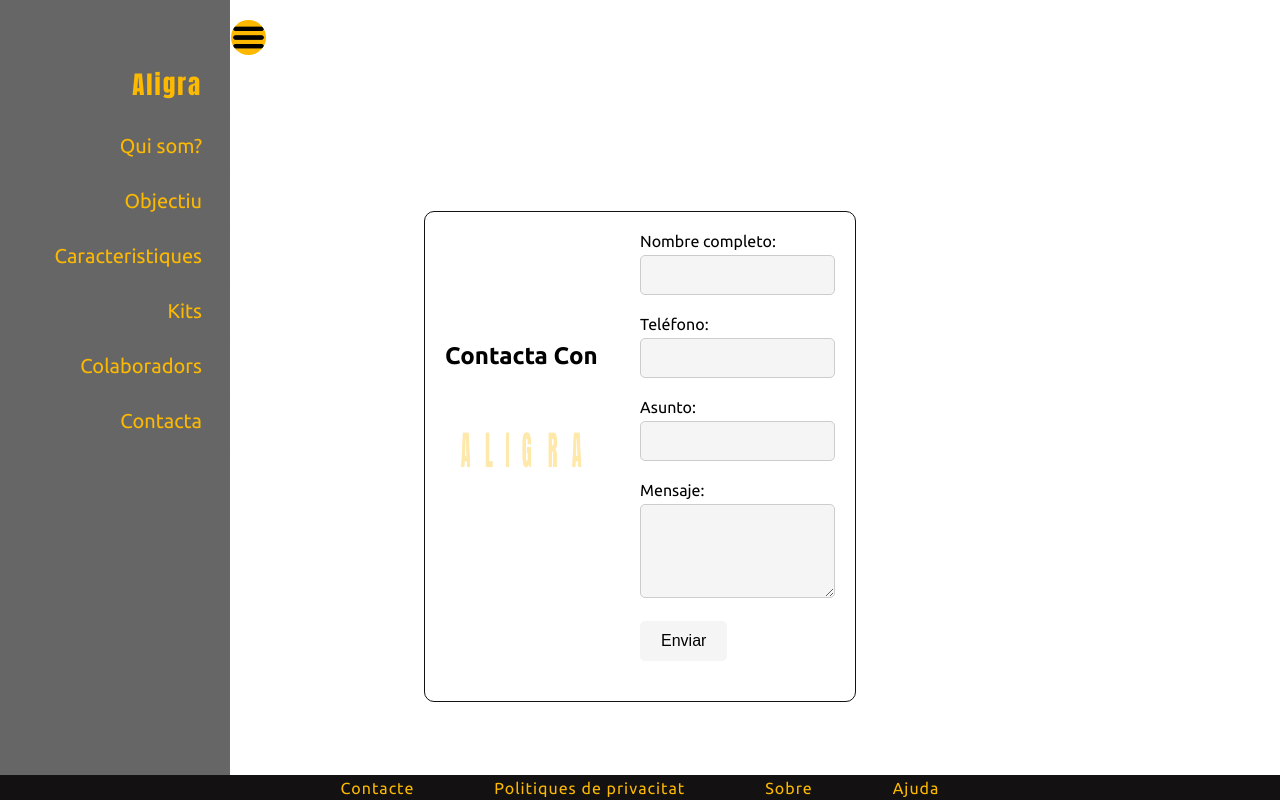
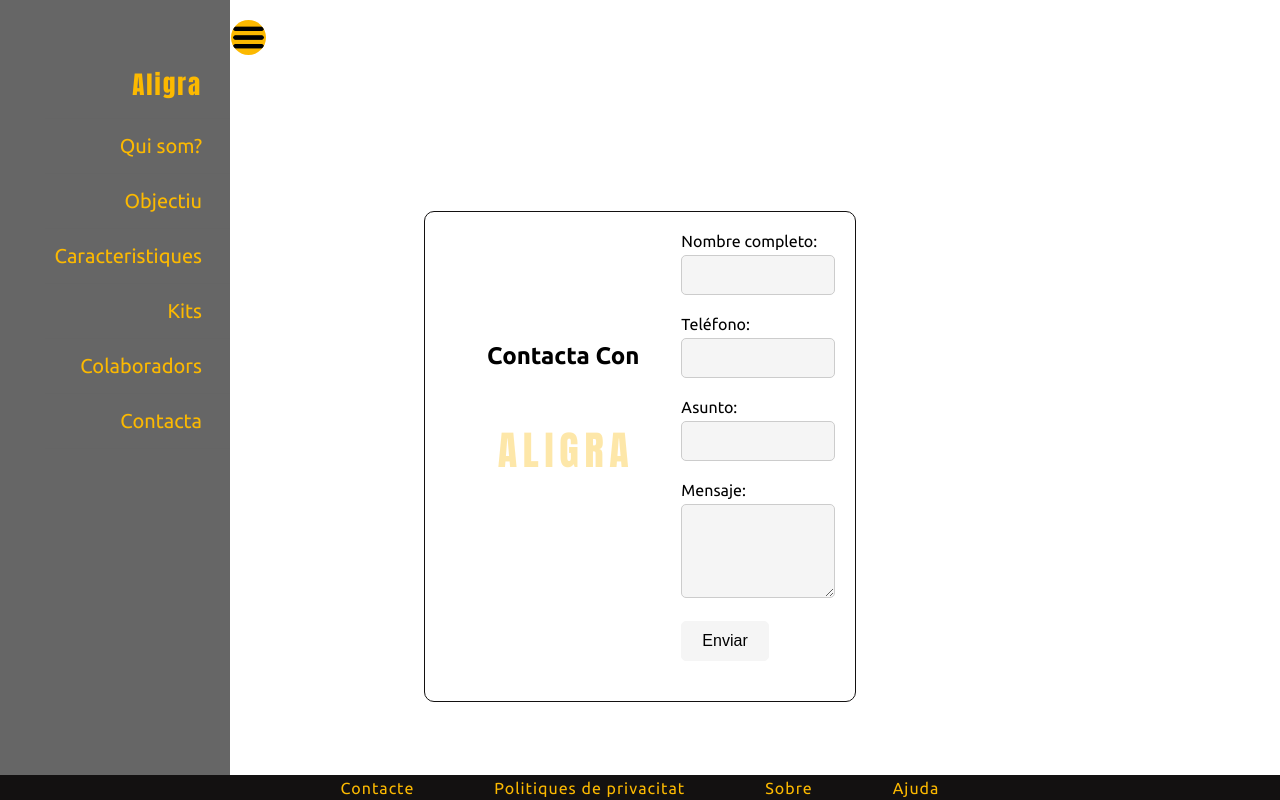
Before and after one commit to Manuraptor/amunt-p1-aligra, a SvelteKit app: page /Contacta in a window 1280 px wide. Built offline with nearby package versions, Linux system fonts and the light colour scheme.

Commit message:
formulario

```diff
--- a/src/routes/Contacta/+page.svelte
+++ b/src/routes/Contacta/+page.svelte
@@ -47,16 +47,16 @@
                 <button type="submit">Enviar</button>
             </form>
         </div>
+        <footer class="success-message" style="display: none;">
+            ¡El formulario se ha enviado con éxito! Pronto te responderemos.
+        </footer>
     </section>
 
 
-    <footer class="success-message" style="display: none;">
-        ¡El formulario se ha enviado con éxito! Pronto te responderemos.
-    </footer>
 </main>
 
 <style>
-   /* main {
+    main {
         display: flex;
         justify-content: center;
         align-items: center;
@@ -75,6 +75,7 @@
     }
 
     article {
+        width: 300px;
         text-align: center;
         margin-bottom: 90px;
     }
@@ -146,99 +147,9 @@
         50% {
             opacity: 1;
         }
-    }*/
-   main {
-       display: flex;
-       justify-content: center;
-       align-items: center;
-       height: 100vh;
-       overflow: hidden;
-   }
-
-   section {
-       display: flex;
-       justify-content: space-between;
-       align-items: center;
-       width: 90%;
-       padding: 20px;
-       border: 1px solid #131111;
-       border-radius: 10px;
-   }
-
-   article {
-       text-align: center;
-       margin-bottom: 90px;
-   }
-
-   .contact-form {
-       width: 50%;
-   }
-
-   div {
-       margin-bottom: 20px;
-   }
-
-   label {
-       display: block;
-       margin-bottom: 5px;
-   }
-
-   input,
-   textarea {
-       width: 100%;
-       padding: 10px;
-       border: 1px solid #ccc;
-       border-radius: 5px;
-       font-size: 16px;
-       background-color: #f5f5f5;
-   }
-
-   textarea {
-       resize: vertical;
-   }
-
-   button {
-       background-color: #f5f5f5;
-       color: black;
-       border: 1px solid #f5f5f5;
-       border-radius: 5px;
-       padding: 10px 20px;
-       cursor: pointer;
-       font-size: 16px;
-   }
-
-   .rotate-letter {
-       margin-top: 30px;
-       display: inline-block;
-       font-family: Impact, sans-serif;
-       font-weight: lighter;
-       color: #FCB900;
-       font-size: 40px;
-       /* Agregar efecto 3D */
-       transform-style: preserve-3d;
-       perspective: 1000px;
-       /* Inicialmente invisible */
-       opacity: 0;
-       /* Aparición gradual con opacidad */
-       animation: rotateLetter 6s linear infinite, fadeInOut 6s linear infinite;
-   }
-
-   @keyframes rotateLetter {
-       0% {
-           transform: rotateY(0deg);
-       }
-       100% {
-           transform: rotateY(360deg);
-       }
-   }
-
-   @keyframes fadeInOut {
-       0%, 100% {
-           opacity: 0;
-       }
-       50% {
-           opacity: 1;
-       }
-   }
+    }
+    .success-message{
+        margin-left: 30px;
+    }
 
 </style>
```
